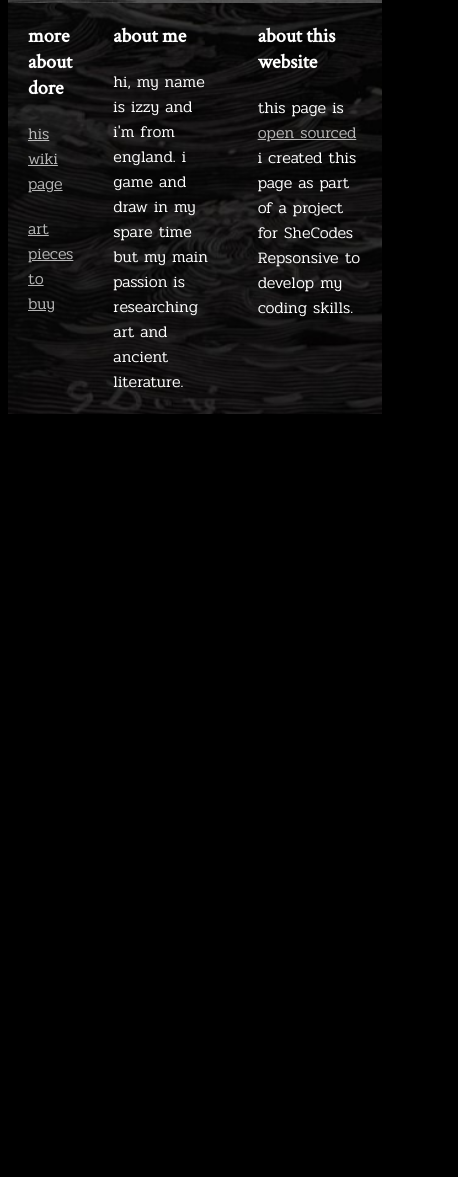
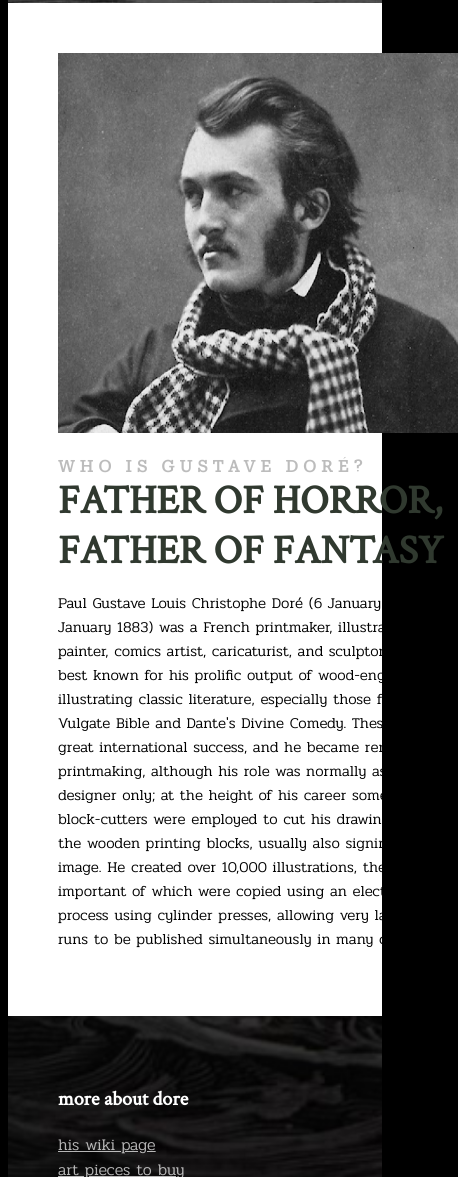
Before and after one commit to irobinsongit/art-project, a plain HTML site: page index.html in a window 390 px wide. Shown: the part 823-2000 px from the top of the page, 458 px wide, since content can reach past the window. Before the commit the page ends 1245 px from the top, so only its background shows below. Drawn offline with Linux system fonts and the light colour scheme.

Commit message:
Second section added and also made responsive.
Section added and made responsive, css and HTML updated.

```diff
--- a/index.html
+++ b/index.html
@@ -30,6 +30,33 @@
         <br />
         <a href="#">LEARN MORE</a>
       </header>
+      <main>
+        <section class="grid-2-col">
+          <div>
+            <img src="images/gustave.jpg.png" alt="a picture of gustave dore" />
+          </div>
+          <div>
+            <h3>WHO IS GUSTAVE DORÉ?</h3>
+            <h2>FATHER OF HORROR,</h2>
+            <h2>FATHER OF FANTASY</h2>
+            <p>
+              Paul Gustave Louis Christophe Doré (6 January 1832 - 23 January
+              1883) was a French printmaker, illustrator, painter, comics
+              artist, caricaturist, and sculptor. He is best known for his
+              prolific output of wood-engravings illustrating classic
+              literature, especially those for the Vulgate Bible and Dante's
+              Divine Comedy. These achieved great international success, and he
+              became renowned for printmaking, although his role was normally as
+              the designer only; at the height of his career some 40
+              block-cutters were employed to cut his drawings onto the wooden
+              printing blocks, usually also signing the image. He created over
+              10,000 illustrations, the most important of which were copied
+              using an electrotype process using cylinder presses, allowing very
+              large print runs to be published simultaneously in many countries.
+            </p>
+          </div>
+        </section>
+      </main>
     </div>
     <footer>
       <section class="grid">
--- a/src/styles.css
+++ b/src/styles.css
@@ -26,6 +26,15 @@ h1 {
   margin: 0;
 }
 
+p {
+  font-family: "Pridi", serif;
+}
+
+h2,
+h3 {
+  font-family: "Crimson Text", serif;
+}
+
 .hero h2 {
   font-family: "Pridi", serif;
   font-size: 35px;
@@ -51,6 +60,52 @@ h1 {
   font-weight: bolder;
 }
 
+.grid-2-col {
+  display: grid;
+  grid-template-columns: 1fr 1fr;
+  padding: 100px 170px;
+  margin: 0 auto;
+}
+
+.grid-2-col img {
+  margin-right: 50px;
+}
+
+.grid-2-col h3 {
+  color: #262626;
+  font-family: Roboto Serif;
+  font-size: 16px;
+  font-style: normal;
+  font-weight: 700;
+  line-height: normal;
+  letter-spacing: 5px;
+  opacity: 0.3;
+  margin: 0;
+}
+
+.grid-2-col h2 {
+  color: #30392f;
+  font-family: "Crimson Text", serif;
+  font-size: 40px;
+  font-style: normal;
+  font-weight: 700;
+  line-height: 50px;
+  margin: 0;
+}
+
+.grid-2-col p {
+  color: #000;
+  font-family: "Pridi", serif;
+  font-size: 15px;
+  font-style: normal;
+  font-weight: 400;
+  line-height: normal;
+}
+
+main {
+  background-color: white;
+}
+
 footer {
   color: white;
   background-image: url("../images/footer.png");
@@ -65,14 +120,12 @@ footer h3 {
   font-weight: 700;
   font-style: normal;
   font-size: 20px;
-  margin: 20px;
 }
 
 footer p,
 li {
   font-family: "Pridi", serif;
   font-size: 16px;
-  margin: 20px;
 }
 
 footer ul {
@@ -91,6 +144,13 @@ footer li {
 .grid {
   display: grid;
   grid-template-columns: 1fr 2fr 2fr;
+  grid-gap: 64px;
+}
+
+.grid-2-col section {
+  max-width: 1200px;
+  margin: 0 auto;
+  padding: 100px 0;
 }
 
 @media (max-width: 960px) {
@@ -109,4 +169,17 @@ footer li {
     width: 60px;
     font-size: 10px;
   }
+
+  .grid,
+  .grid-2-col {
+    grid-template-columns: 1fr;
+    grid-gap: 20px;
+    padding: 50px;
+  }
+
+  .grid-2-col img {
+    height: 380px;
+    width: 400px;
+    margin: 0 auto;
+  }
 }
```
Also changed, not shown: images/gustave.jpg.png (added).
